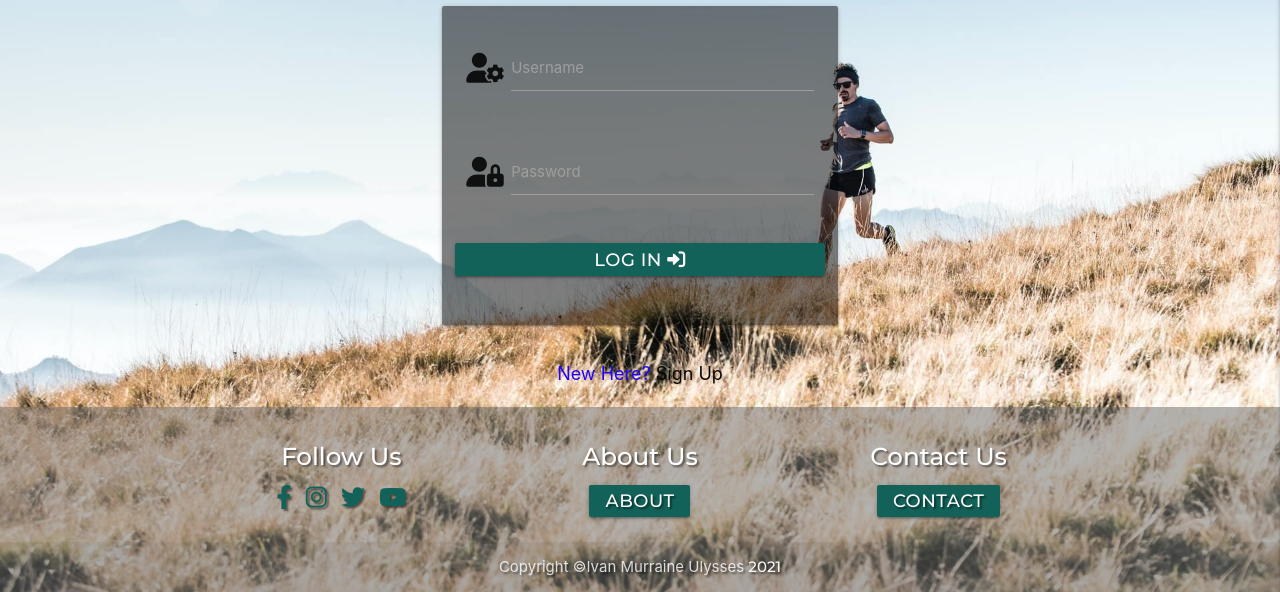
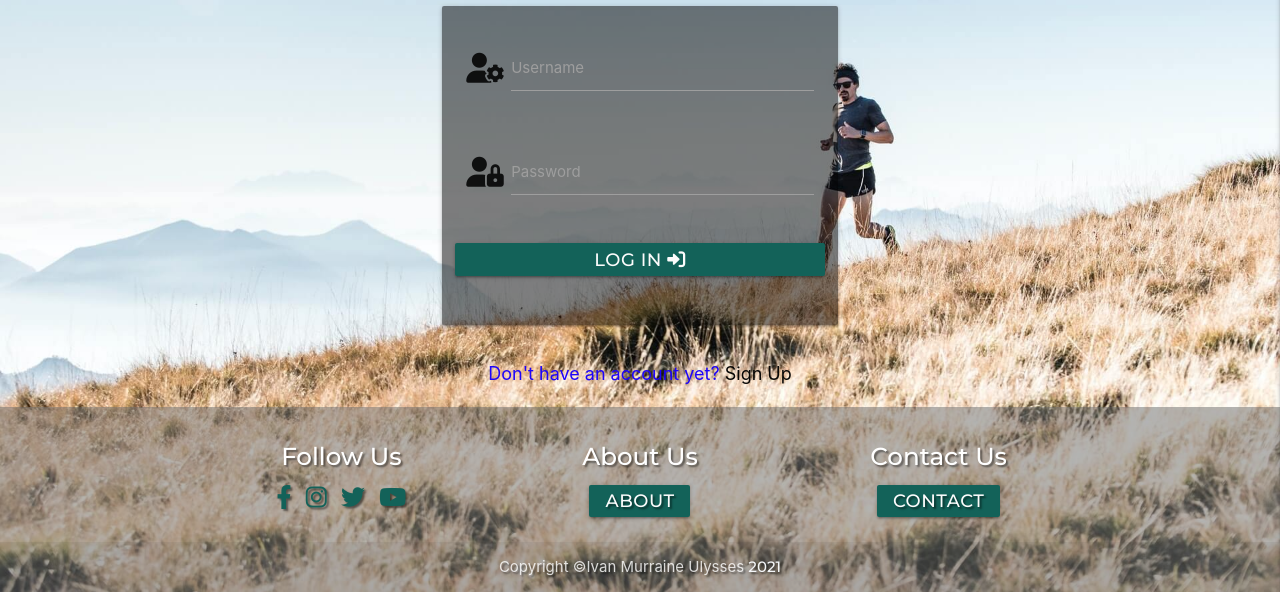
Before and after one commit to Sonicbasedrop/run-actually, a Flask app: page /login in a window 1280 px wide. Shown: the part 251-843 px from the top of the page. Run offline with Flask 2, Linux system fonts and the light colour scheme; some libraries are stand-ins or nearby versions.

Commit message:
updated signup question to new user on login page

```diff
--- a/templates/login.html
+++ b/templates/login.html
@@ -39,7 +39,7 @@
     <div class="row">
       <div class="col s12">
           <p class="center-align new-here">
-              New Here?
+              Don't have an account yet?
               <a href="{{ url_for('signup') }}" class="sign">Sign Up</a>
           </p>
       </div>
```
